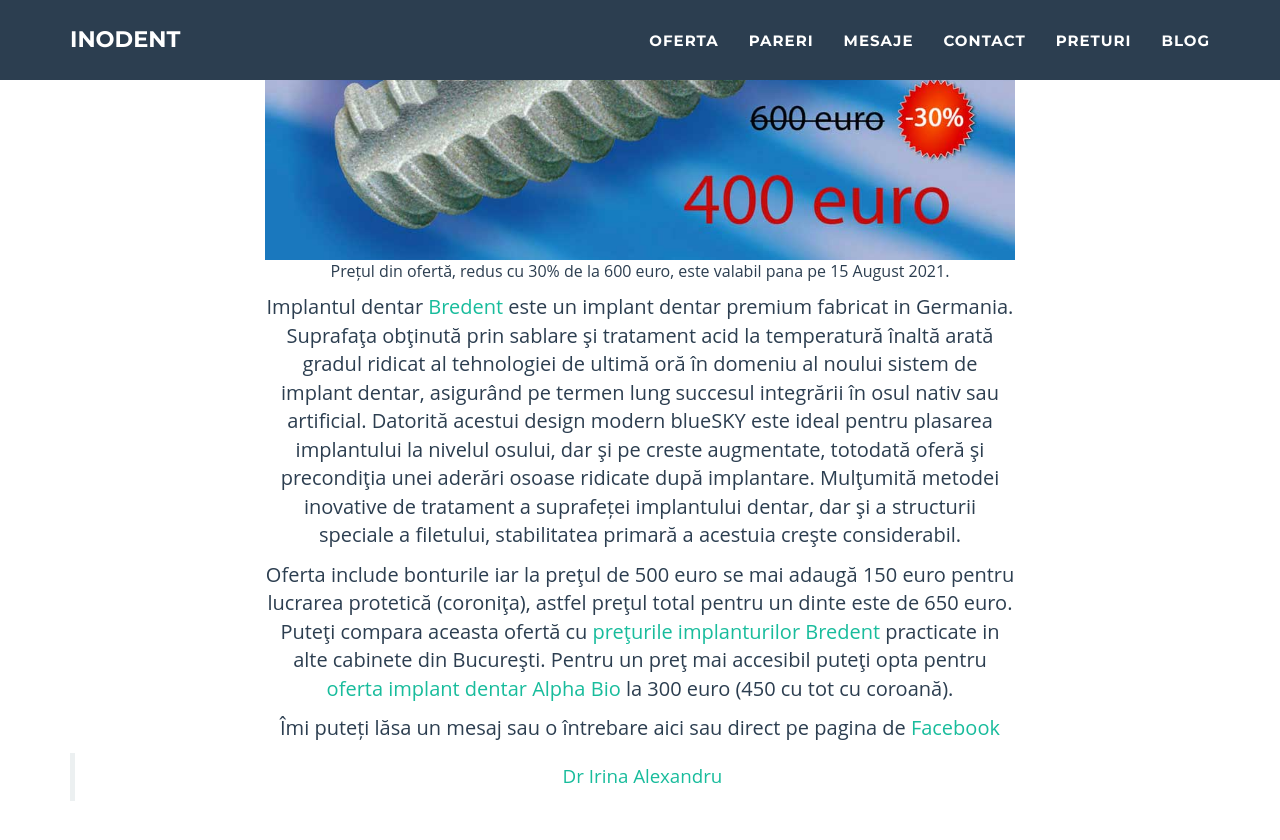
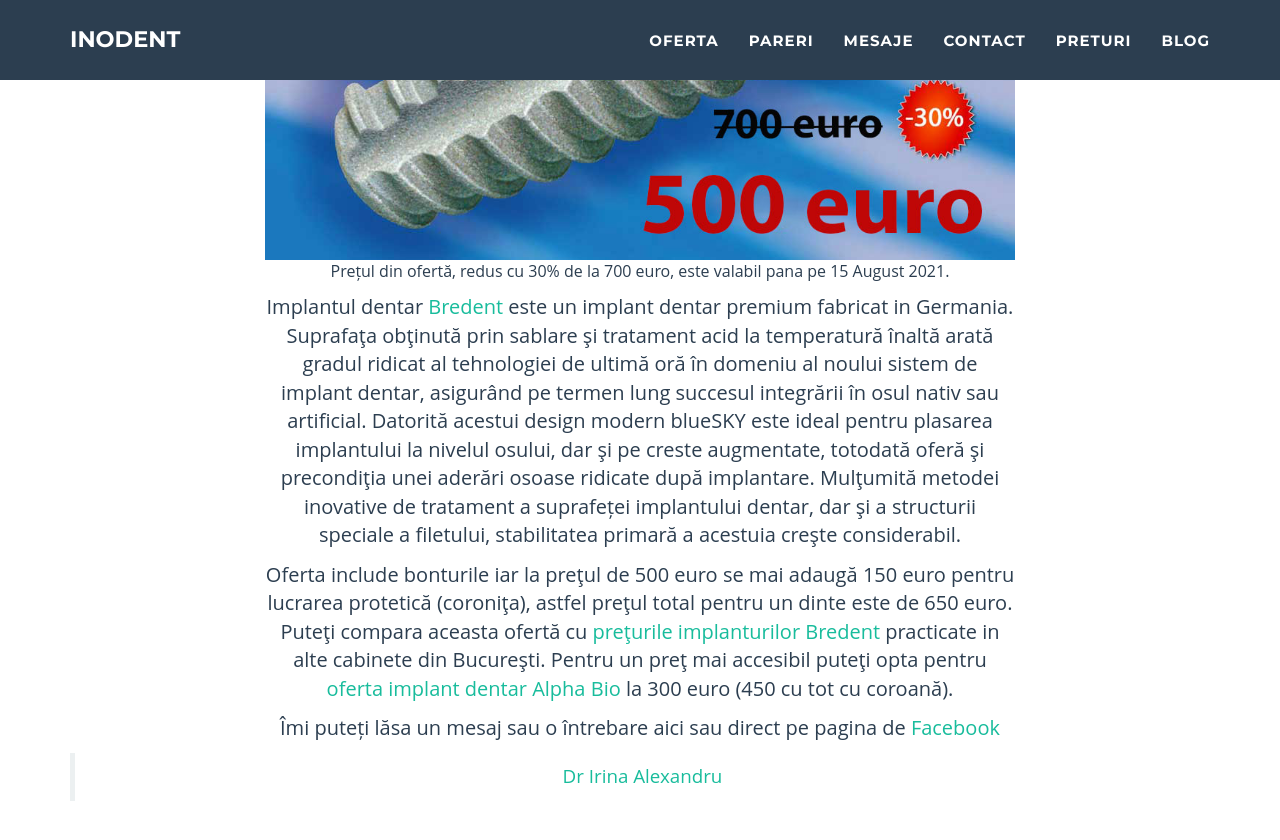
Before and after one commit to littledentgopo/offerdent, a Jekyll site: the page built from promotie-bredent.html, in a window 1280 px wide and 900 px high, scrolled down 1477 px. Shown: the top 840 px of the window. Built offline with Jekyll 4.4.1, drawn with Linux system fonts in a browser that asks for light colours; comment, search, counter and statistics services are not loaded.

Commit message:
update price

```diff
--- a/_includes/section-discount-bredent.html
+++ b/_includes/section-discount-bredent.html
@@ -11,7 +11,7 @@
 
                 <div class="col-lg-8 col-lg-offset-2 text-center">
 
-                    <img src="img/promo/implants-bredent-400.jpg" class="img-responsive" alt="implant dentar bredent">
+                    <img src="img/promo/implant-dentar-bredent-500.jpg" class="img-responsive" alt="implant dentar bredent">
 
                 </div>
 
@@ -19,7 +19,7 @@
 
                  <div class="col-lg-8 col-lg-offset-2 text-center">
                     <p class="small">
-                        Prețul din ofertă, redus cu 30% de la 600 euro, este valabil pana pe {{site.offer.expirydate}}.
+                        Prețul din ofertă, redus cu 30% de la 700 euro, este valabil pana pe {{site.offer.expirydate}}.
                     </p>
                     <p>
                     Implantul dentar <a href="http://www.bredent-medical.ro/bluesky-implant-dentar.html" target="_blank">Bredent</a> este un implant dentar premium fabricat in Germania. Suprafaţa obţinută prin sablare şi tratament acid la temperatură înaltă arată gradul ridicat al tehnologiei de ultimă oră în domeniu al noului sistem de implant dentar, asigurând pe termen lung succesul integrării în osul nativ sau artificial. Datorită acestui design modern blueSKY este ideal pentru plasarea implantului la nivelul osului, dar şi pe creste augmentate, totodată oferă şi precondiţia unei aderări osoase ridicate după implantare. Mulţumită metodei inovative de tratament a suprafeței implantului dentar, dar şi a structurii speciale a filetului, stabilitatea primară a acestuia creşte considerabil.
```
